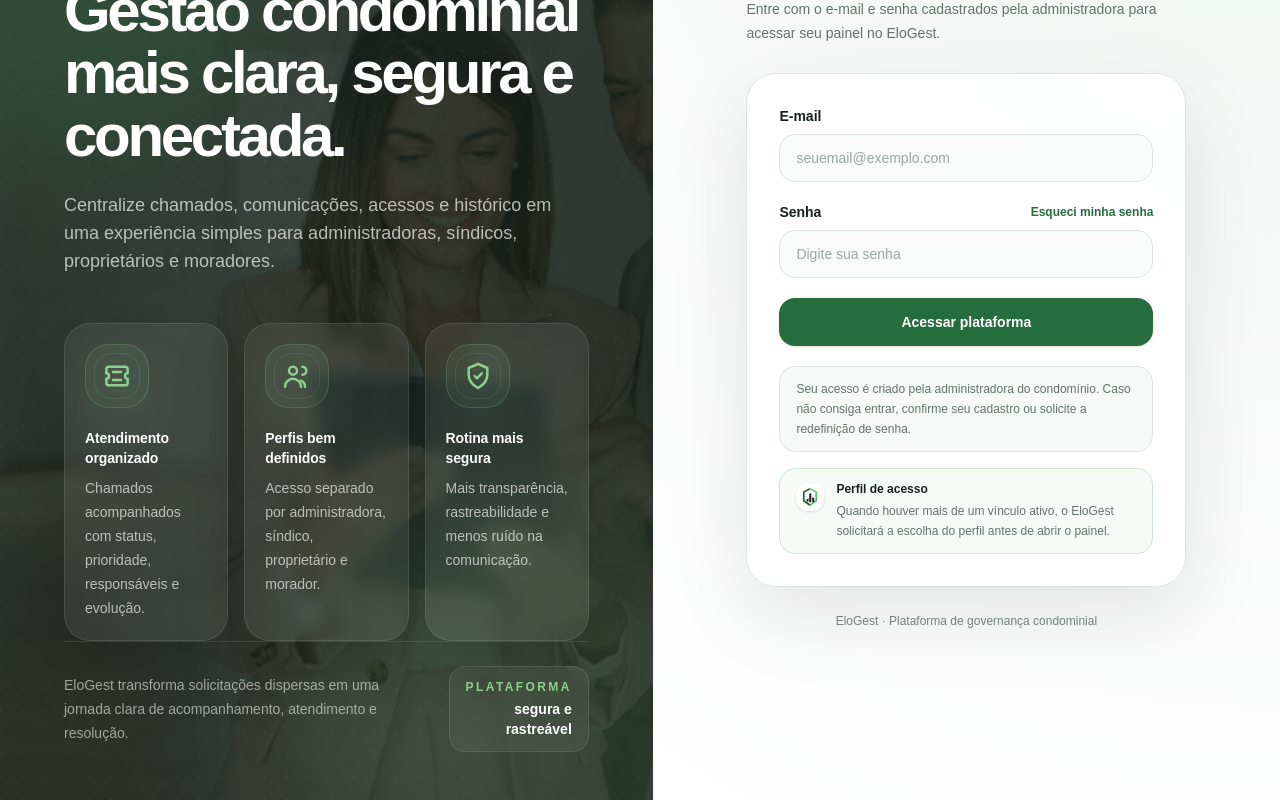
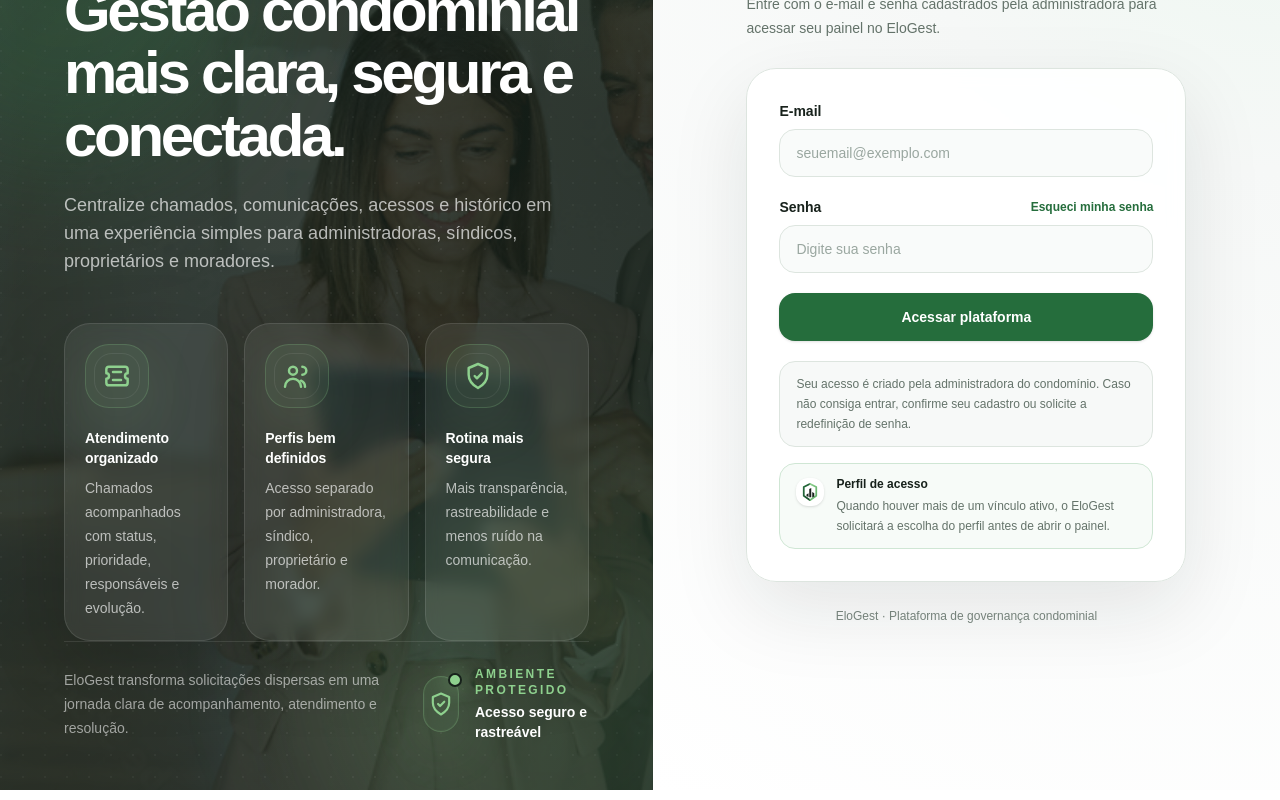
Before and after one commit to cidranef/elogest-mvp, a Next.js app: page /login in a window 1280 px wide. Shown: the part 258-1058 px from the top of the page. Built offline with nearby package versions, Linux system fonts and the light colour scheme.

Commit message:
Refina selo de seguranca na tela de login

```diff
--- a/src/app/login/page.tsx
+++ b/src/app/login/page.tsx
@@ -607,15 +607,25 @@
                 de acompanhamento, atendimento e resolução.
               </p>
 
-              <div className="hidden rounded-2xl border border-white/10 bg-white/[0.06] px-4 py-3 text-right backdrop-blur xl:block">
-                <p className="text-xs font-semibold uppercase tracking-[0.2em] text-[#8ED08E]">
-                  Plataforma
-                </p>
+              <div className="hidden xl:flex xl:items-center xl:gap-4">
+  <div className="relative flex h-14 w-14 items-center justify-center rounded-[22px] border border-[#8ED08E]/25 bg-[#8ED08E]/10 text-[#8ED08E] shadow-[0_18px_55px_rgba(142,208,142,0.14)] backdrop-blur">
+    <span className="absolute inset-0 rounded-[22px] border border-[#8ED08E]/20 animate-ping opacity-20" />
 
-                <p className="mt-1 text-sm font-semibold text-white">
-                  segura e rastreável
-                </p>
-              </div>
+    <span className="absolute -right-1 -top-1 h-3.5 w-3.5 rounded-full border-2 border-[#17211B] bg-[#8ED08E] shadow-[0_0_22px_rgba(142,208,142,0.75)]" />
+
+    <InstitutionalIcon type="shield" className="relative h-7 w-7" />
+  </div>
+
+  <div className="text-left">
+    <p className="text-xs font-semibold uppercase tracking-[0.2em] text-[#8ED08E]">
+      Ambiente protegido
+    </p>
+
+    <p className="mt-1 text-sm font-semibold text-white">
+      Acesso seguro e rastreável
+    </p>
+  </div>
+</div>
             </div>
           </div>
         </section>
```
